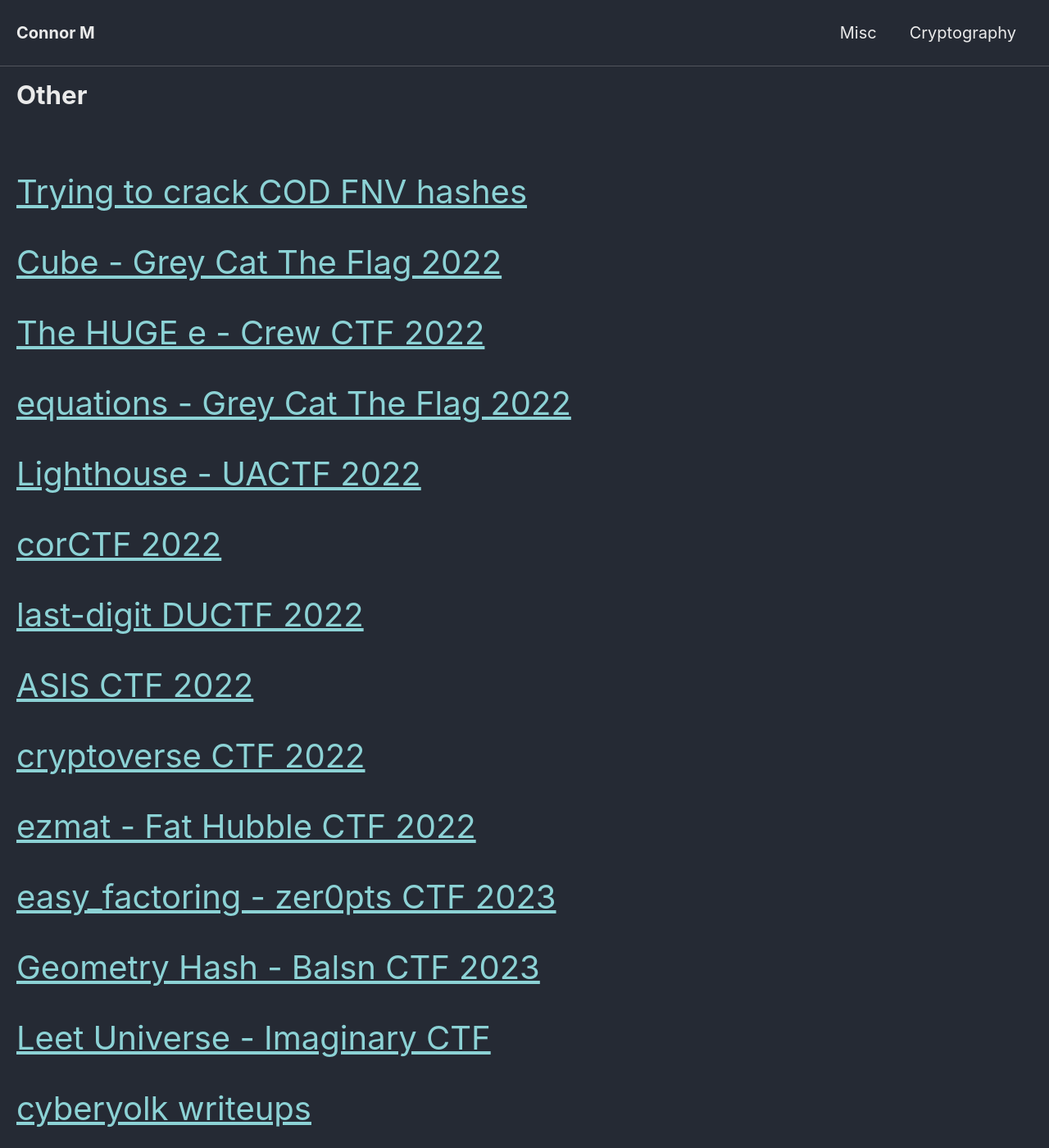
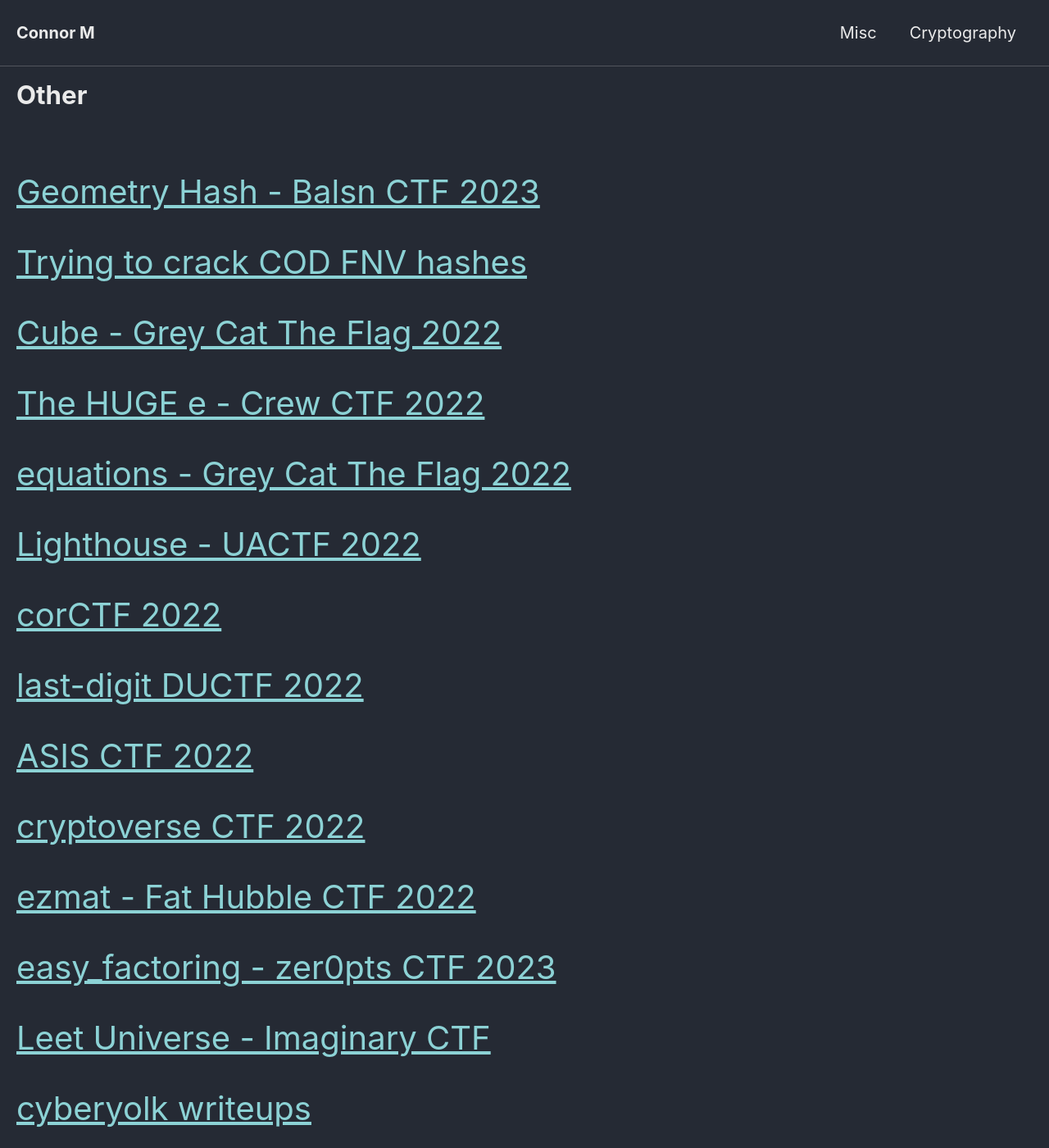
Before and after one commit to Connor-McCartney/Connor-McCartney.github.io, a Jekyll site: the page built from _pages/cryptography/other/other.md, in a window 1280 px wide and 1400 px high. Shown: the whole window at 82% size. Built offline with Jekyll 4.4.1, drawn with Linux system fonts in a browser that asks for light colours; cached includes are drawn as plain includes; part of the change alters nothing that is shown.

Commit message:
Update other.md

```diff
--- a/_pages/cryptography/other/other.md
+++ b/_pages/cryptography/other/other.md
@@ -4,6 +4,9 @@ title: Other
 ---
 
 <br>
+
+<span style="font-size:2em;">   [Geometry Hash - Balsn CTF 2023](/cryptography/other/Geometry-Hash-Balsn-CTF-2023) </span> <br>
+
 
 <span style="font-size:2em;">   [Trying to crack COD FNV hashes](/cryptography/other/Trying-to-crack-COD-FNV-hashes) </span> <br>
 
@@ -36,9 +39,6 @@ title: Other
 
 
 <span style="font-size:2em;">   [easy_factoring - zer0pts CTF 2023](/cryptography/other/easy-factoring-zer0pts-CTF-2023) </span> <br>
-
-
-<span style="font-size:2em;">   [Geometry Hash - Balsn CTF 2023](/cryptography/other/Geometry-Hash-Balsn-CTF-2023) </span> <br>
 
 
 <span style="font-size:2em;">   [Leet Universe - Imaginary CTF](/cryptography/other/Leet-Universe-ImaginaryCTF) </span> <br>
```
